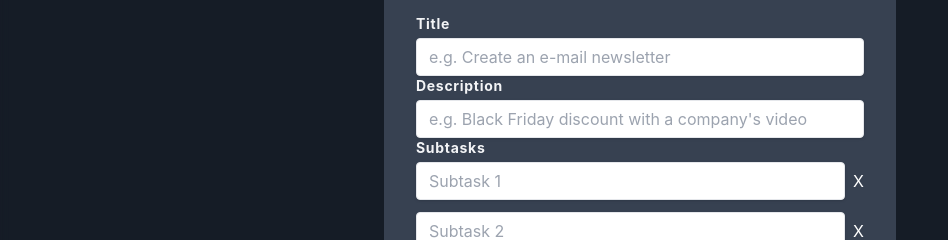
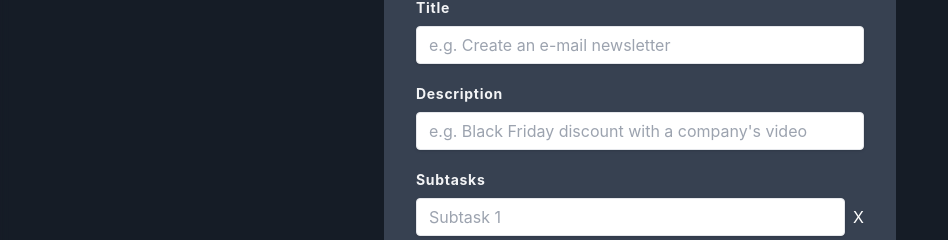
Before and after one commit to kkulek/kanban-board, a React (Create React App) app: page / in a window 1280 px wide. Both pictures are taken after a click on the button "Add New Task". Shown: the part 193-433 px from the top of the page, without its empty margins (0-948 px from the left). Built offline with nearby package versions, Linux system fonts and the light colour scheme; no server answers; the database is empty.

Commit message:
added margins

```diff
--- a/src/components/elements/Label.jsx
+++ b/src/components/elements/Label.jsx
@@ -4,7 +4,7 @@ export function Label({label, htmlFor}){
     return (
         <label
             htmlFor={htmlFor}
-            className="block text-sm font-bold mb-1 text-gray-100 tracking-wider"
+            className="block text-sm font-bold mb-2 mt-5 text-gray-100 tracking-wider"
         >{label}</label>
     )
 }
```
